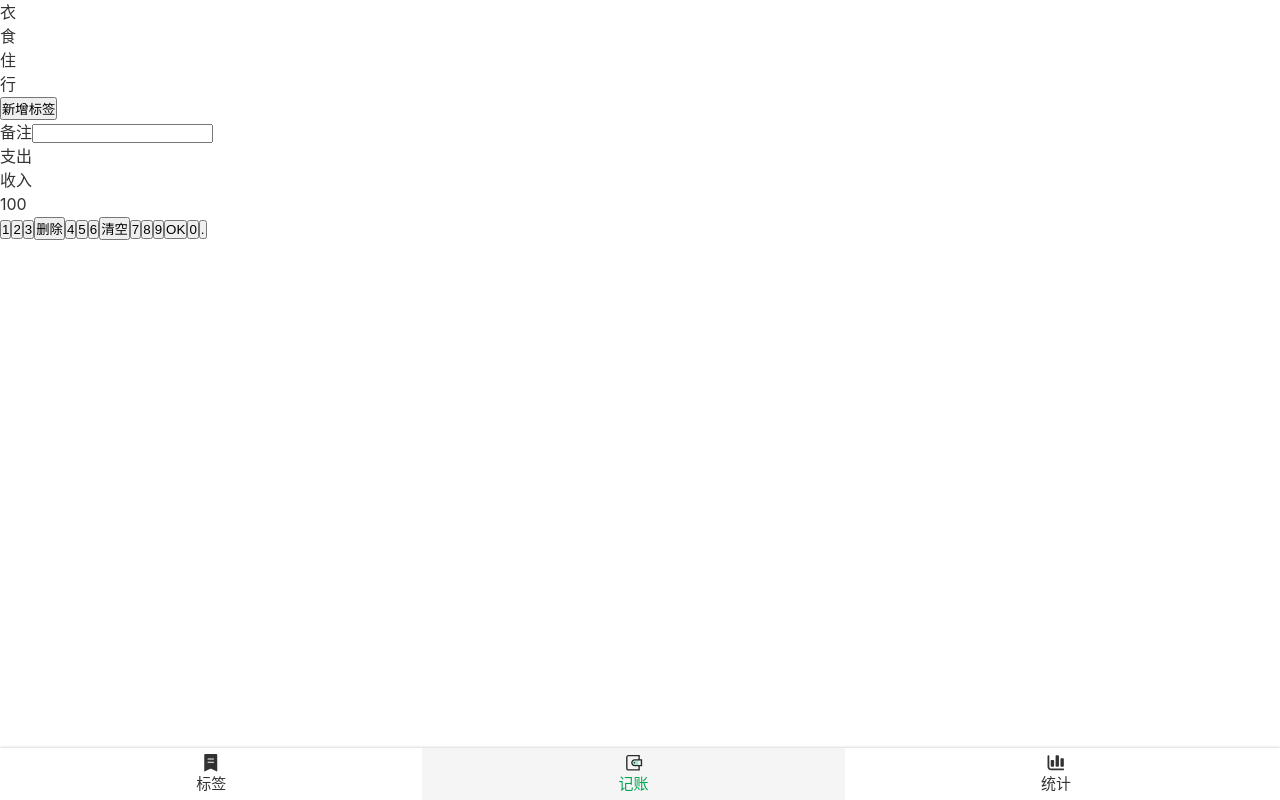
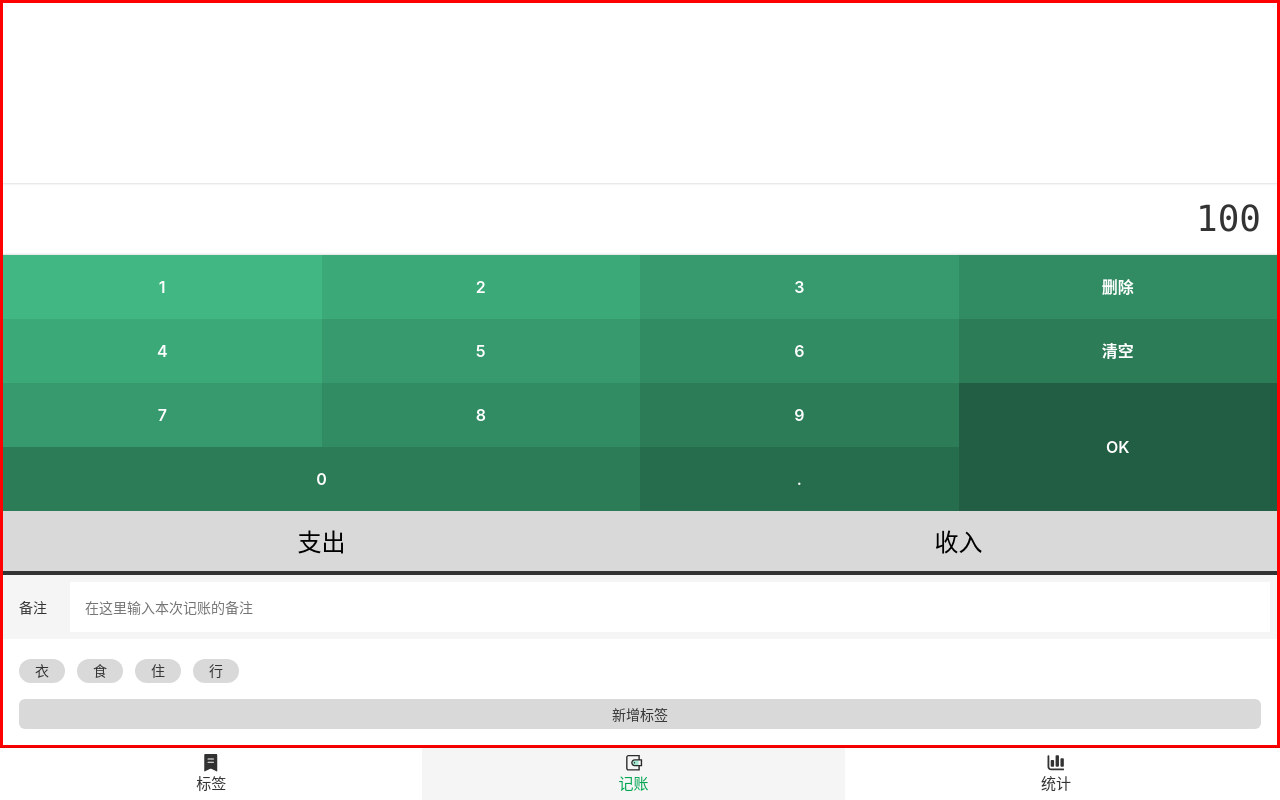
Before and after one commit to zkeq/jirengu_prosperity, a Vue app: page /#/money in a window 1280 px wide. Built offline with nearby package versions, Linux system fonts and the light colour scheme.

Commit message:
准备把代码倒过来

```diff
--- a/src/App.vue
+++ b/src/App.vue
@@ -17,6 +17,7 @@
   -moz-osx-font-smoothing: grayscale;
   color: #333;
   font-family: $font-hei;
+  font-size: 16px;
   line-height: 1.5;
 }
 </style>
--- a/src/assets/style/helper.scss
+++ b/src/assets/style/helper.scss
@@ -3,3 +3,20 @@ $safe-green: #00a650;
 // #42b983
 $font-kai: Baskerville, Georgia, "Liberation Serif", "Kaiti SC", STKaiti, "AR PL UKai CN", "AR PL UKai HK", "AR PL UKai TW", "AR PL UKai TW MBE", "AR PL KaitiM GB", KaiTi, KaiTi_GB2312, DFKai-SB, "TW\-Kai", serif;
 $font-song: Georgia, "Nimbus Roman No9 L", "Songti SC", "Noto Serif CJK SC", "Source Han Serif SC", "Source Han Serif CN", STSong, "AR PL New Sung", "AR PL SungtiL GB", NSimSun, SimSun, "TW\-Sung", "WenQuanYi Bitmap Song", "AR PL UMing CN", "AR PL UMing HK", "AR PL UMing TW", "AR PL UMing TW MBE", PMingLiU, MingLiU, serif;
+
+// placeholder
+%clearFix{
+    &::after{
+        content: "";
+        display: block;
+        clear: both;
+    }
+}
+$color-shadow: rgba(0, 0, 0, 0.25);
+%outerShadow {
+  box-shadow: 0 0 3px $color-shadow;
+}
+%innerShadow {
+  box-shadow: inset 0 -3px 3px -3px $color-shadow,
+  inset 0 3px 3px -3px $color-shadow;
+}
--- a/src/assets/style/reset.scss
+++ b/src/assets/style/reset.scss
@@ -8,3 +8,15 @@ a {
     text-decoration: none;
     color: inherit;
 }
+
+ul, ol{
+    list-style: none;
+}
+
+button, input {
+    font: inherit
+}
+
+:focus{
+    outline: none;
+}
--- a/src/components/Layout.vue
+++ b/src/components/Layout.vue
@@ -1,21 +1,20 @@
 <template>
-    <div>
-    <div class="nav-wrapper">
-        <div class="content">
-            <slot></slot>
+  <div class="layout-wrapper" :class="classPrefix && `${classPrefix}-wrapper`">
+    <div class="content" :class="classPrefix && `${classPrefix}-content`">
+      <slot />
     </div>
     <Nav />
-    </div>
   </div>
 </template>
 <script lang="ts">
 export default {
+  props: ["classPrefix"],
   name: "Layout",
-    }
+};
 </script>
 
 <style lang="scss" scoped>
-    .nav-wrapper {
+.layout-wrapper {
   display: flex;
   // border: 1px solid green;
   flex-direction: column;
--- a/src/views/Money.vue
+++ b/src/views/Money.vue
@@ -1,6 +1,6 @@
 <template>
   <div>
-    <Layout>
+    <Layout class-prefix="layout">
       <div class="tags">
         <ul class="current">
           <li>衣</li>
@@ -15,7 +15,7 @@
       <div>
         <label class="notes">
           <span class="name">备注</span>
-          <input type="text" />
+          <input type="text" placeholder="在这里输入本次记账的备注" />
         </label>
       </div>
       <div>
@@ -38,8 +38,8 @@
           <button>7</button>
           <button>8</button>
           <button>9</button>
-          <button>OK</button>
-          <button>0</button>
+          <button class="ok">OK</button>
+          <button class="zero">0</button>
           <button>.</button>
         </div>
       </div>
@@ -52,3 +52,153 @@ export default {
   name: "Money",
 };
 </script>
+
+<style lang="scss">
+.layout-content{
+  border: 3px solid red;
+  display: flex;
+  flex-direction: column-reverse;
+}
+</style>
+
+
+<style lang="scss" scoped>
+@import "~@/assets/style/helper.scss";
+.numberPad {
+  .output {
+    @extend %clearFix;
+    @extend %innerShadow;
+    font-size: 36px;
+    font-family: Consolas, monospace;
+    padding: 9px 16px;
+    text-align: right;
+  }
+  .buttons {
+    @extend %clearFix;
+    > button {
+      width: 25%;
+      height: 64px;
+      float: left;
+      color: #ffffff;
+      font-weight: 600;
+      background: transparent;
+      border: none;
+      &.ok {
+        height: 64 * 2px;
+        float: right;
+      }
+      &.zero {
+        width: 25% * 2;
+      }
+      $bg: #41b883;
+      &:nth-child(1) {
+        background: $bg;
+      }
+      &:nth-child(2),
+      &:nth-child(5) {
+        background: darken($bg, 4%);
+      }
+      &:nth-child(3),
+      &:nth-child(6),
+      &:nth-child(9) {
+        background: darken($bg, 4 * 2%);
+      }
+      &:nth-child(4),
+      &:nth-child(7),
+      &:nth-child(10) {
+        background: darken($bg, 4 * 3%);
+      }
+      &:nth-child(8),
+      &:nth-child(11),
+      &:nth-child(13) {
+        background: darken($bg, 4 * 4%);
+      }
+      &:nth-child(14) {
+        background: darken($bg, 4 * 5%);
+      }
+      &:nth-child(12) {
+        background: darken($bg, 4 * 6%);
+      }
+    }
+  }
+}
+.types {
+  background: #d9d9d9;
+  color: #000;
+  display: flex;
+  text-align: center;
+  font-size: 24px;
+  > li {
+    width: 50%;
+    height: 64px;
+    display: flex;
+    justify-content: center;
+    align-items: center;
+    position: relative;
+    &.selected::after {
+      content: "";
+      position: absolute;
+      bottom: 0;
+      left: 0;
+      width: 100%;
+      height: 4px;
+      background: #333;
+    }
+  }
+}
+.notes {
+  font-size: 14px;
+  font-weight: 300;
+  background: #f5f5f5;
+  padding-left: 16px;
+  display: flex;
+  align-items: center;
+  .name {
+    padding-right: 16px;
+  }
+  input {
+    &::placeholder {
+      padding: 5px;
+    }
+    height: 64px;
+    flex-grow: 1;
+    background: #fff;
+    padding: 0 10px;
+    border: 7px solid #f5f5f5;
+  }
+}
+.tags {
+  font-size: 14px;
+  padding: 16px;
+  > .current {
+    display: flex;
+    > li {
+      background: #d9d9d9;
+      $h: 24px;
+      height: $h;
+      line-height: $h;
+      border-radius: $h/2;
+      padding: 0 16px;
+      margin-right: 12px;
+      margin-top: 4px;
+    }
+    // &.selected {}
+  }
+  > .new {
+    display: flex;
+    justify-content: center;
+    align-items: center;
+    margin-top: 16px;
+    > button {
+      width: 100%;
+      height: 30px;
+      border-radius: 6px;
+      background: #d9d9d9;
+      color: #333;
+      font-size: 14px;
+      border: none;
+      cursor: pointer;
+    }
+  }
+}
+</style>
```
Lines whose indentation alone changed are shown as unchanged.
